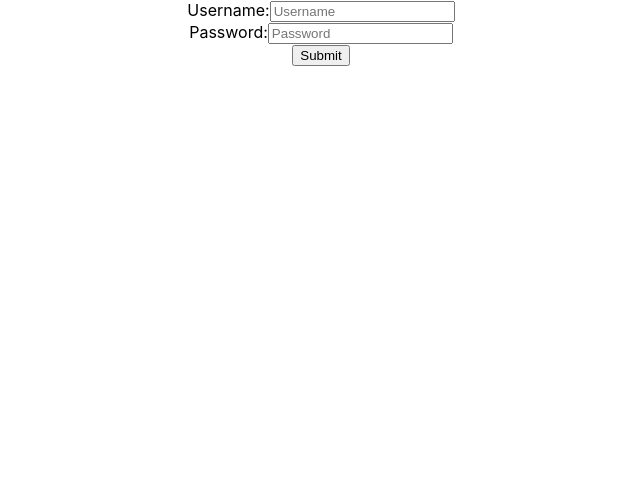
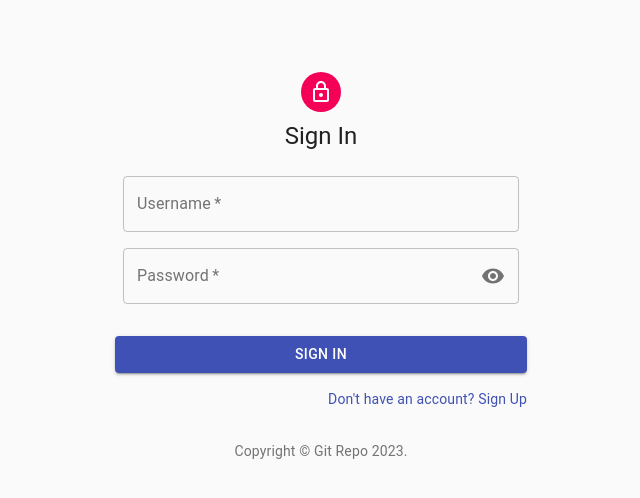
Before and after one commit to CMSC-495-Group-One/TaskManagementUI, a React (Create React App) app: page / in a window 1280 px wide. Shown: the top 498 px of the page, without its empty margins (319-959 px from the left). Built offline with nearby package versions, Linux system fonts and the light colour scheme.

Commit message:
Changes to InputField.js to include type and InputProps Changes to sign-in.js for changing UI to MUI elements.

```diff
--- a/src/components/InputField.js
+++ b/src/components/InputField.js
@@ -2,14 +2,15 @@ import React from 'react';
 import { Controller } from 'react-hook-form';
 import TextField from '@material-ui/core/TextField';
 
-function InputField({ name, control, defaultValue, rules, label, autoComplete,
-    type, error, helperText }) {
+function InputField({ name, control, defaultValue, rules, label, autoComplete, type, inputProps,
+    error, helperText }) {
   return (
     <Controller
       name={name}
       control={control}
       defaultValue={defaultValue}
       rules={rules}
+
       render={({ field }) => (
         <TextField
           {...field}
@@ -18,9 +19,10 @@ function InputField({ name, control, defaultValue, rules, label, autoComplete,
           required
           fullWidth
           label={label}
-          type={type}
           error={error}
           helperText={helperText}
+          type={type}
+          InputProps={inputProps}
         />
       )}
     />
--- a/src/components/sign-in.js
+++ b/src/components/sign-in.js
@@ -1,17 +1,70 @@
-import React, { useState } from "react";
-import { useForm, FormProvider } from "react-hook-form";
-import { useAuth } from "../context/AuthProvider";
-import { useNavigate } from "react-router-dom";
+import React, {useState} from "react";
+import {useForm, FormProvider} from "react-hook-form";
+import {useAuth} from "../context/AuthProvider";
+import {useNavigate} from "react-router-dom";
+import {makeStyles} from "@material-ui/core/styles";
+import CssBaseline from "@material-ui/core/CssBaseline";
+import Avatar from "@material-ui/core/Avatar";
+import LockOutlinedIcon from "@material-ui/icons/LockOutlined";
+import Typography from "@material-ui/core/Typography";
+import Grid from "@material-ui/core/Grid";
+import InputField from "./InputField";
+import Container from "@material-ui/core/Container";
+import Box from "@material-ui/core/Box";
+import Link from "@material-ui/core/Link";
+import Button from "@material-ui/core/Button";
+import {IconButton, InputAdornment} from "@material-ui/core";
+import {Visibility, VisibilityOff} from "@material-ui/icons";
+import TextField from "@material-ui/core/TextField";
 
-const SignInForm = () => {
+
+const useStyles = makeStyles((theme) => ({
+    paper: {
+        marginTop: theme.spacing(8),
+        display: 'flex',
+        flexDirection: 'column',
+        alignItems: 'center',
+    },
+    avatar: {
+        margin: theme.spacing(1),
+        backgroundColor: theme.palette.secondary.main,
+    },
+    form: {
+        width: '100%',
+        marginTop: theme.spacing(3),
+    },
+    submit: {
+        margin: theme.spacing(3, 0, 2),
+    },
+}));
+
+function Copyright() {
+    return (
+        <Typography variant="body2" color="textSecondary" align="center">
+            {'Copyright © '}
+            <Link color="inherit" href="https://github.com/CMSC-495-Group-One">
+                {/* Your Website */}
+                Git Repo
+            </Link>{' '}
+            {new Date().getFullYear()}
+            {'.'}
+        </Typography>
+    );
+}
+
+export default function SignInForm() {
+    const classes = useStyles();
+    //const { handleSubmit, control, formState: { errors } } = useForm();
+
     const formMethods = useForm();
-  const { signIn } = useAuth();
+    const {signIn} = useAuth();
     const navigate = useNavigate();
 
     const {
         register,
+        control,
         handleSubmit,
-    formState: { errors },
+        formState: {errors},
     } = formMethods;
 
     const [isLoading, setIsLoading] = useState(false);
@@ -29,31 +82,97 @@ const SignInForm = () => {
             // handle error, e.g. show a message to the user
             setLoginError("Invalid username or password.");
         }
+    }
+    const [showPassword, setShowPassword] = useState(false);
+
+    const handleClickShowPassword = () => setShowPassword((show) => !show);
+
+    const handleMouseDownPassword = (event) => {
+        event.preventDefault();
     };
 
+
     return (
-    <FormProvider {...formMethods}>
-      <form onSubmit={handleSubmit(onSubmit)}>
-        <div>
-          <label>Username:</label>
-          <input
-            {...register("username", { required: true })}
-            placeholder="Username"
+        <Container component="main" maxWidth="xs">
+            <CssBaseline/>
+            <div className={classes.paper}>
+                <Avatar className={classes.avatar}>
+                    <LockOutlinedIcon/>
+                </Avatar>
+                <Typography component="h1" variant="h5">
+                    Sign In
+                </Typography>
+                <form className={classes.form} onSubmit={handleSubmit(onSubmit)}>
+                    <Grid container spacing={2}>
+                        <Grid item xs={12}>
+                            <InputField
+                                name="username"
+                                control={control}
+                                defaultValue=""
+                                rules={{
+                                    required: 'Username is required.',
+                                }}
+                                autoComplete="email"
+                                label="Username"
+                                error={!!errors.email}
+                                helperText={errors.email?.message}
                             />
+                        </Grid>
+                        <Grid item xs={12}>
+                            <TextField
+                                name="password"
+                                label="Password"
+                                control={control}
+                                defaultValue=""
+                                type={showPassword ? "text" : "password"}
+                                required
+                                fullWidth
+                                variant="outlined"
+                                InputProps={
+                                {
+                                    endAdornment: (
+                                        <InputAdornment position="end">
+                                        <IconButton
+                                            aria-label="toggle password visibility"
+                                            onClick={handleClickShowPassword}
+                                            onMouseDown={handleMouseDownPassword}
+                                            edge="end"
+                                                    >
+                                            {showPassword ? <VisibilityOff /> : <Visibility />}
+                                        </IconButton>
+                                        </InputAdornment>
+                                    )
+
+                                            }}
+                                rules={{
+                                    required: 'Password is required',
+                                }}
+                                error={!!errors.password}
+                                helperText={errors.password?.message}
+                            />
+                        </Grid>
+                        <Button
+                            type="submit"
+                            fullWidth
+                            variant="contained"
+                            color="primary"
+                            className={classes.submit}
+                        >
+                            Sign In
+                        </Button>
+                        <Grid container justifyContent="flex-end">
+                            <Grid item>
+                                <Link href="/sign-up" variant="body2">
+                                    Don't have an account? Sign Up
+                                </Link>
+                            </Grid>
+                        </Grid>
+                    </Grid>
+                </form>
             </div>
-
-        <div>
-          <label>Password:</label>
-          <input
-            {...register("password", { required: true })}
-            placeholder="Password"
-            type="password"
-          />
-        </div>
-        <input type="submit" />
-      </form>
-    </FormProvider>
+            <Box mt={5}>
+                <Copyright/>
+            </Box>
+        </Container>
     );
-};
-
-export default SignInForm;
+}
```
Lines whose indentation alone changed are shown as unchanged.
